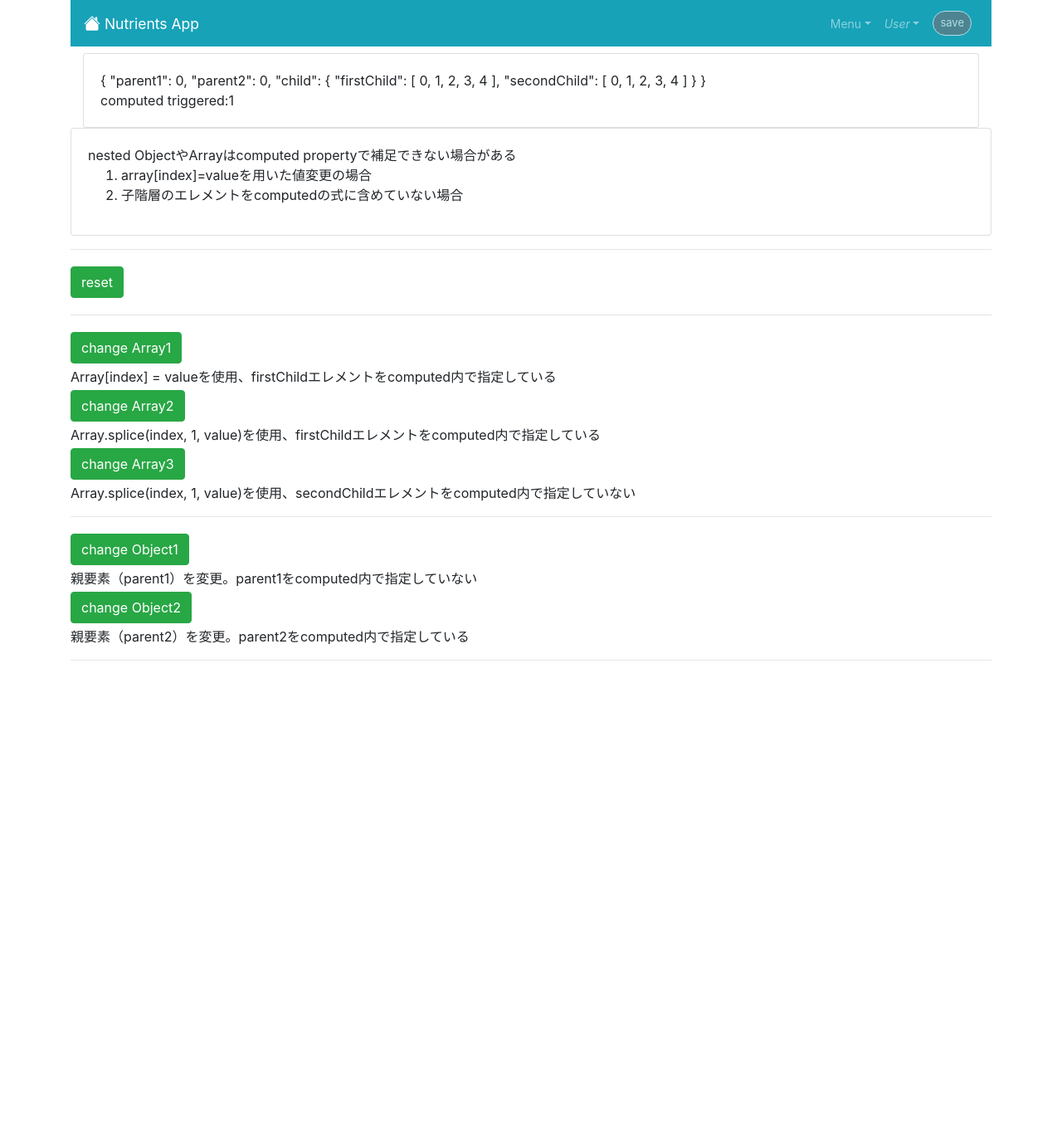
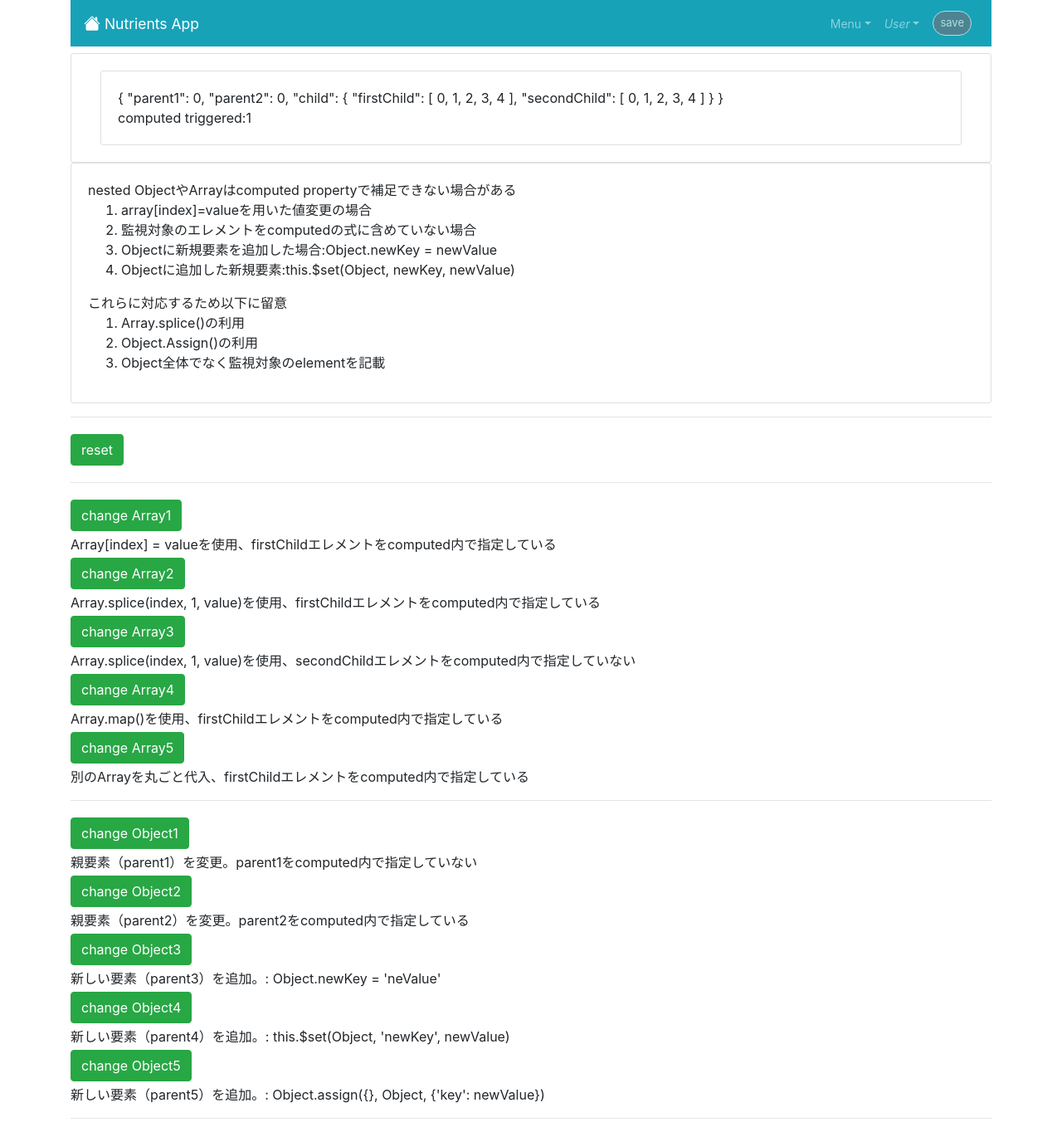
Before and after one commit to snakada1615/recepicalk_03, a Nuxt app: page /testComputedProperty in a window 1280 px wide. Shown: the whole page at 83% size. Before the commit the page ends 812 px from the top, so only its background shows below. Built offline with nearby package versions, Linux system fonts and the light colour scheme.

Commit message:
computed Propertyのテスト（ネストしている場合、spliceの使い方）

```diff
--- a/components/molecules/navBar.vue
+++ b/components/molecules/navBar.vue
@@ -1,6 +1,6 @@
 <template>
   <b-container>
-    <b-navbar type="dark" variant="info" class="mb-2" :sticky=true>
+    <b-navbar type="dark" variant="info" class="mb-2" sticky>
       <b-navbar-brand to="/"><b-icon icon="BIconHouseFill"/><span class="small"> Nutrients App</span></b-navbar-brand>
 
       <b-navbar-toggle target="nav-collapse"></b-navbar-toggle>
--- a/pages/testComputedProperty.vue
+++ b/pages/testComputedProperty.vue
@@ -1,15 +1,29 @@
 <template>
   <b-container>
+    <header
+      class="sticky-top"
+    >
+      <b-card>
         <test-computed
           :my-dat=myArray
         ></test-computed>
+      </b-card>
       <b-card>
         <div>nested ObjectやArrayはcomputed propertyで補足できない場合がある</div>
         <ol>
           <li>array[index]=valueを用いた値変更の場合</li>
-        <li>子階層のエレメントをcomputedの式に含めていない場合</li>
+          <li>監視対象のエレメントをcomputedの式に含めていない場合</li>
+          <li>Objectに新規要素を追加した場合:Object.newKey = newValue</li>
+          <li>Objectに追加した新規要素:this.$set(Object, newKey, newValue)</li>
+        </ol>
+        <div>これらに対応するため以下に留意</div>
+        <ol>
+          <li>Array.splice()の利用 </li>
+          <li>Object.Assign()の利用 </li>
+          <li>Object全体でなく監視対象のelementを記載</li>
         </ol>
       </b-card>
+    </header>
     <hr>
     <div>
       <b-button variant="success" @click="reset" class="my-1">reset</b-button>
@@ -30,6 +44,16 @@
       </b-button>
       <div>Array.splice(index, 1, value)を使用、secondChildエレメントをcomputed内で指定していない</div>
     </div>
+    <div>
+      <b-button variant="success" @click="changeArray4()" class="my-1">change Array4
+      </b-button>
+      <div>Array.map()を使用、firstChildエレメントをcomputed内で指定している</div>
+    </div>
+    <div>
+      <b-button variant="success" @click="changeArray5()" class="my-1">change Array5
+      </b-button>
+      <div>別のArrayを丸ごと代入、firstChildエレメントをcomputed内で指定している</div>
+    </div>
     <hr>
     <div>
       <b-button variant="success" @click="changeObject1(1)" class="my-1">change Object1
@@ -40,6 +64,21 @@
       <b-button variant="success" @click="changeObject2(1)" class="my-1">change Object2
       </b-button>
       <div>親要素（parent2）を変更。parent2をcomputed内で指定している</div>
+    </div>
+    <div>
+      <b-button variant="success" @click="changeObject3(1)" class="my-1">change Object3
+      </b-button>
+      <div>新しい要素（parent3）を追加。: Object.newKey = 'neValue'</div>
+    </div>
+    <div>
+      <b-button variant="success" @click="changeObject4()" class="my-1">change Object4
+      </b-button>
+      <div>新しい要素（parent4）を追加。: this.$set(Object, 'newKey', newValue)</div>
+    </div>
+    <div>
+      <b-button variant="success" @click="changeObject5()" class="my-1">change Object5
+      </b-button>
+      <div>新しい要素（parent5）を追加。: Object.assign({}, Object, {'key': newValue})</div>
     </div>
     <hr>
   </b-container>
@@ -57,7 +96,7 @@ export default {
       myArray: {
         parent1: 0,
         parent2: 0,
-        child:{
+        child: {
           firstChild: [0, 1, 2, 3, 4],
           secondChild: [0, 1, 2, 3, 4],
         }
@@ -81,6 +120,16 @@ export default {
       this.myArray.child.secondChild.splice(val, 1, dat + 1)
       console.log(this.myArray)
     },
+    changeArray4() {
+      this.myArray.child.firstChild = this.myArray.child.firstChild.map(function (item, index) {
+        return index === 2 ? item + 1 : item
+      })
+      console.log(this.myArray)
+    },
+    changeArray5() {
+      this.myArray.child.firstChild = [11, 22, 33, 44, 55, 66, 77, 88, 99, 100]
+      console.log(this.myArray)
+    },
     changeObject1(val) {
       const dat = this.myArray.parent1
       this.myArray.parent1 = dat + val
@@ -89,6 +138,27 @@ export default {
     changeObject2(val) {
       const dat = this.myArray.parent2
       this.myArray.parent2 = dat + val
+      console.log(this.myArray)
+    },
+    changeObject3(val) {
+      const dat = this.myArray.parent2
+      this.myArray.parent3 = dat + val
+      console.log(this.myArray)
+    },
+    changeObject4() {
+      if (Object.keys(this.myArray).indexOf('parent4')>0){
+        this.myArray.parent4 += 1
+      } else {
+        this.$set(this.myArray, 'parent4', 0)
+      }
+      console.log(this.myArray)
+    },
+    changeObject5() {
+      if (Object.keys(this.myArray).indexOf('parent5')>0){
+        this.myArray = Object.assign({}, this.myArray, {parent5: this.myArray.parent5 +1})
+      } else {
+        this.myArray = Object.assign({}, this.myArray, {parent5: 0})
+      }
       console.log(this.myArray)
     },
     reset() {
@@ -100,6 +170,8 @@ export default {
       }
       this.myArray.parent1 = 0
       this.myArray.parent2 = 0
+      this.$delete(this.myArray, 'parent3')
+      this.$delete(this.myArray, 'parent4')
     }
   }
 }
```
Lines whose indentation alone changed are shown as unchanged.
